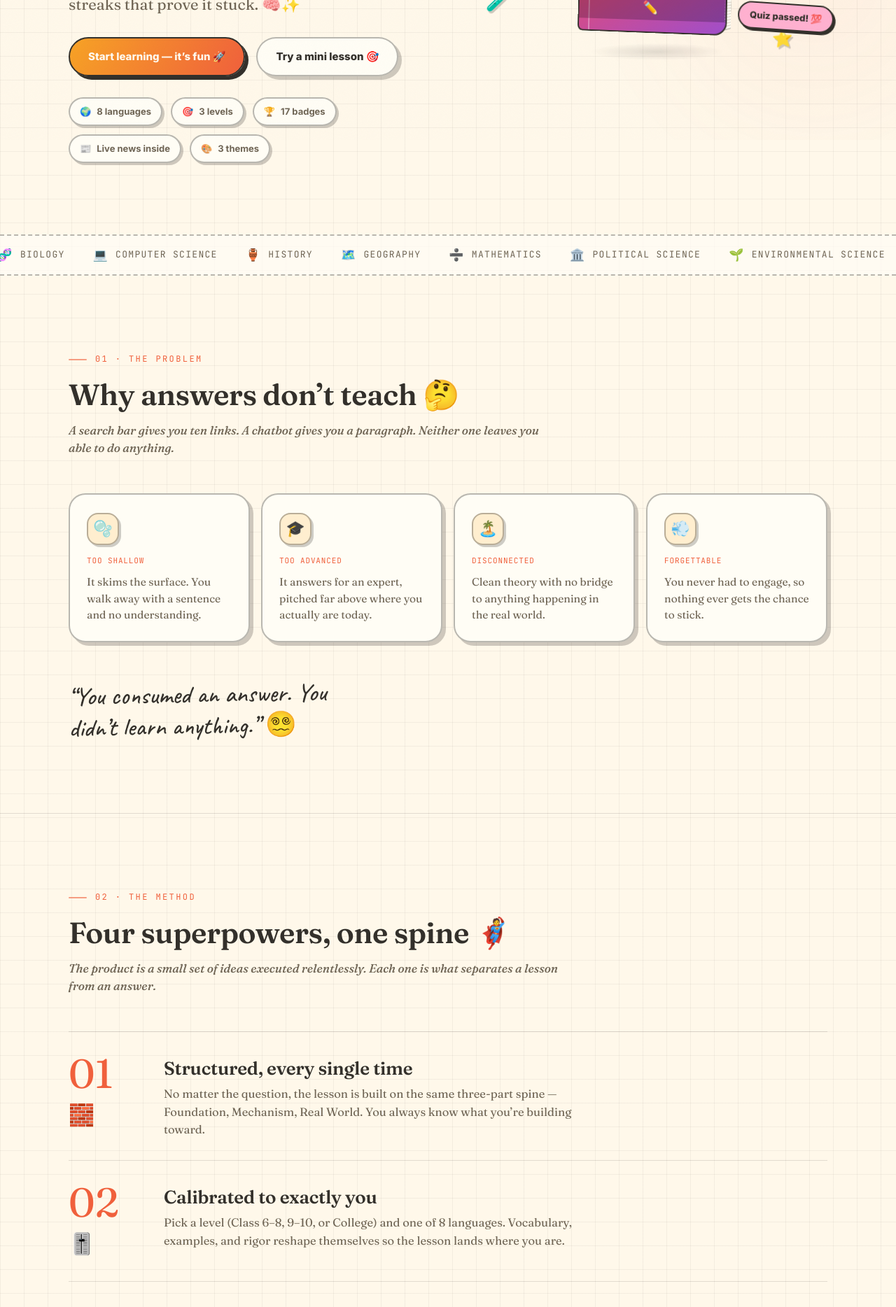
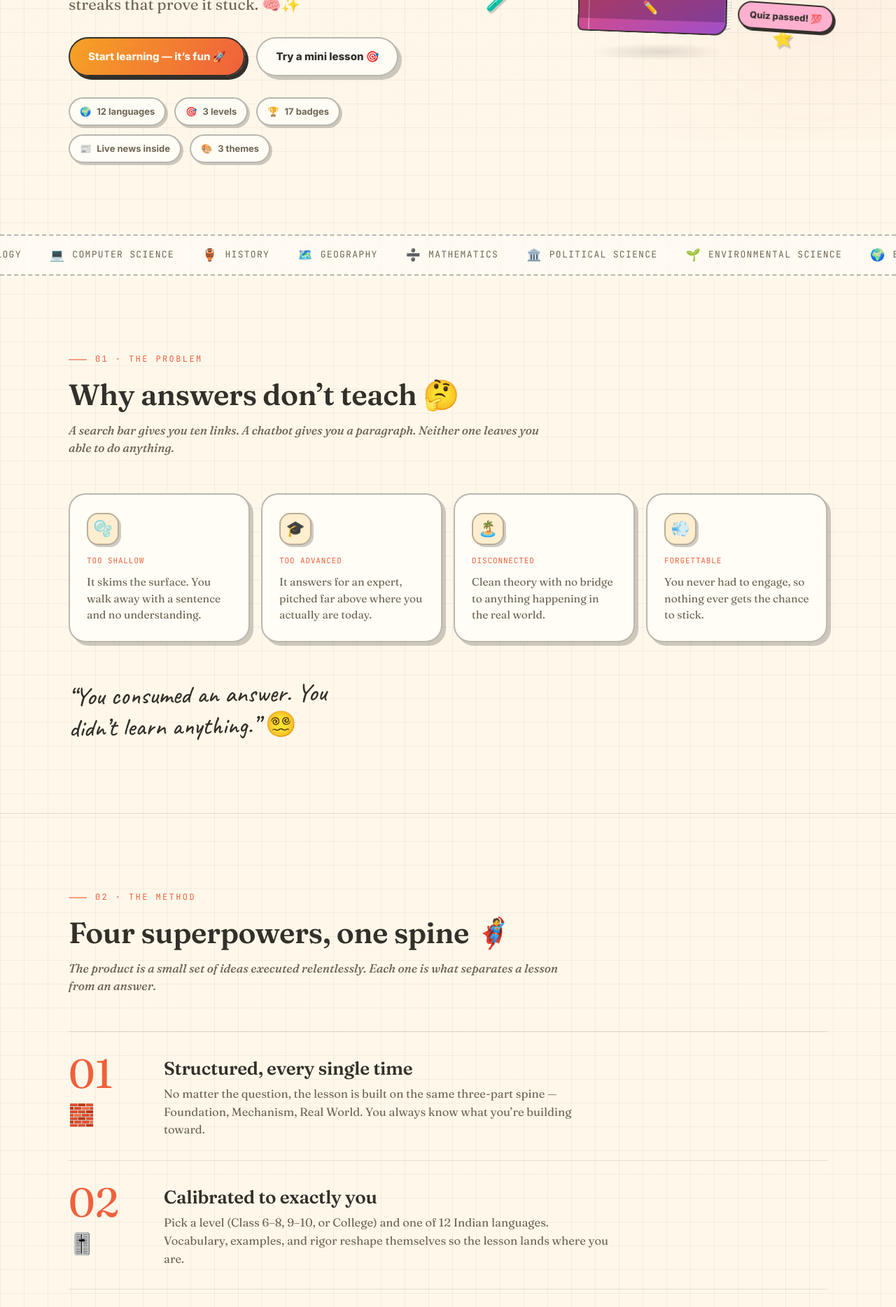
Before and after one commit to alakmar344/Reallearn-info, a React (Vite) app: page / in a window 1280 px wide. Shown: the part 600-2468 px from the top of the page at 70% size. Built offline with nearby package versions, Linux system fonts and the light colour scheme.

Commit message:
Update language count from 8 to 12 Indian languages
Added Malayalam (മലയാളം), Punjabi (ਪੰਜਾਬੀ), Odia (ଓଡ଼ିଆ), and Assamese (অসমীয়া)
to the ticker, and updated all references across Hero, Features, FeatureTour,
and README from 8 → 12 languages.

```diff
--- a/opencode.json
+++ /dev/null
@@ -1,4 +0,0 @@
-{
-  "mcp": {},
-  "$schema": "https://opencode.ai/config.json"
-}
--- a/src/components/FeatureTour.jsx
+++ b/src/components/FeatureTour.jsx
@@ -4,7 +4,7 @@ import SectionHeader from './SectionHeader'
 const FEATURES = [
   { n: '01', e: '📚', t: 'Three-part spine', d: 'Foundation, Mechanism, Real World — every single time.' },
   { n: '02', e: '🔐', t: 'Quiz-gated progression', d: 'Two questions, 100% to advance. No skipping ahead.' },
-  { n: '03', e: '🌏', t: 'Learn in your language', d: 'Eight languages, generated natively — never translated.' },
+  { n: '03', e: '🌏', t: 'Learn in your language', d: 'Twelve Indian languages, generated natively — never translated.' },
   { n: '04', e: '🎚️', t: 'Adaptive difficulty', d: 'Class 6–8 through College / Advanced, recalibrated.' },
   { n: '05', e: '📰', t: 'Grounded in today', d: 'Live news woven into Part 3 before a word is written.' },
   { n: '06', e: '🌟', t: 'Calm, glowing loaders', d: 'No spinners, no dead air while it composes.' },
--- a/src/components/Features.jsx
+++ b/src/components/Features.jsx
@@ -12,7 +12,7 @@ const CAPS = [
     n: '02',
     e: '🎚️',
     title: 'Calibrated to exactly you',
-    body: 'Pick a level (Class 6–8, 9–10, or College) and one of 8 languages. Vocabulary, examples, and rigor reshape themselves so the lesson lands where you are.',
+    body: 'Pick a level (Class 6–8, 9–10, or College) and one of 12 Indian languages. Vocabulary, examples, and rigor reshape themselves so the lesson lands where you are.',
   },
   {
     n: '03',
--- a/src/components/Hero.jsx
+++ b/src/components/Hero.jsx
@@ -2,7 +2,7 @@ import Reveal from './Reveal'
 import Book3D from './Book3D'
 
 const STATS = [
-  { e: '🌍', t: '8 languages' },
+  { e: '🌍', t: '12 languages' },
   { e: '🎯', t: '3 levels' },
   { e: '🏆', t: '17 badges' },
   { e: '📰', t: 'Live news inside' },
--- a/src/components/Ticker.jsx
+++ b/src/components/Ticker.jsx
@@ -11,6 +11,7 @@ const ITEMS = [
   { e: '🌱', t: 'Environmental Science' },
   { e: '🌍', t: 'English · हिन्दी · ગુજરાતી · தமிழ்' },
   { e: '🗣️', t: 'বাংলা · मराठी · తెలుగు · ಕನ್ನಡ' },
+  { e: '🪷', t: 'മലയാളം · ਪੰਜਾਬੀ · ଓଡ଼ିଆ · অসমীয়া' },
 ]
 
 export default function Ticker() {
```
Also changed, not shown: 1 other file (tests, documents, lock files or other folders).
